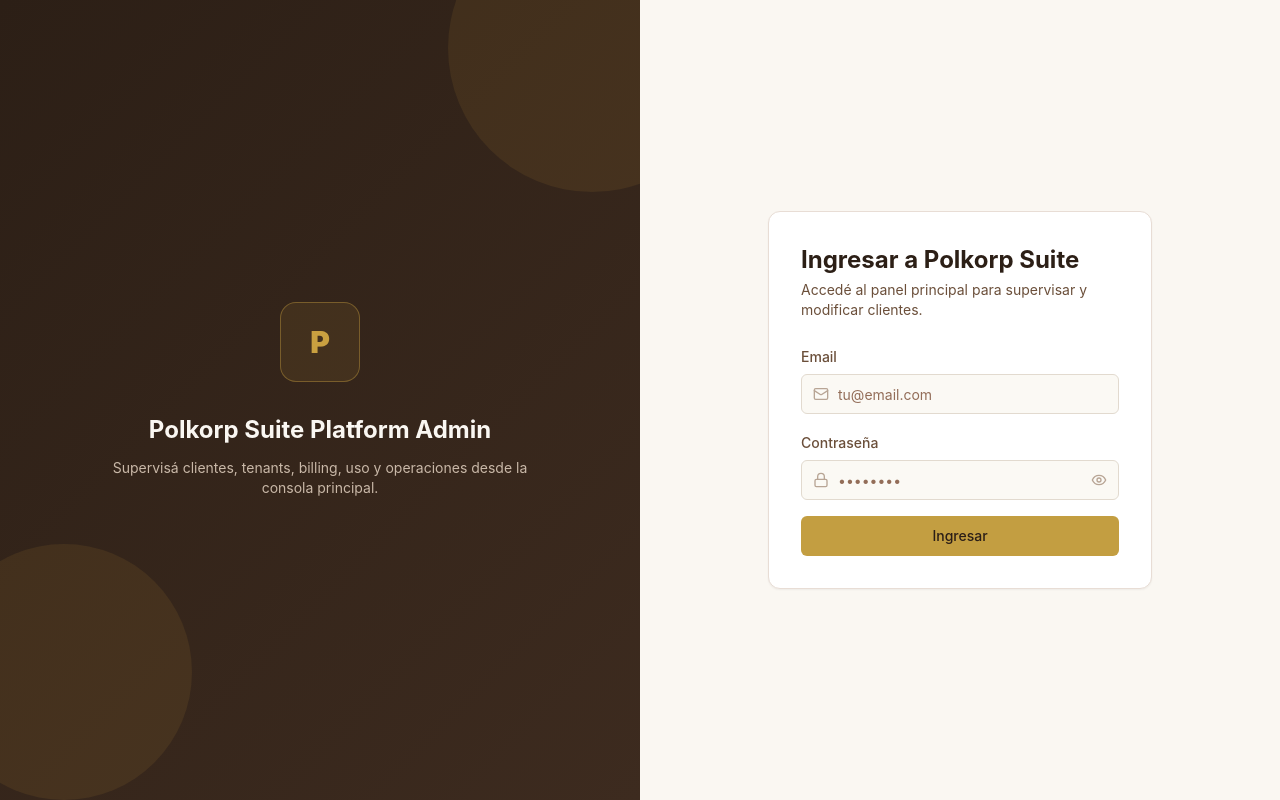
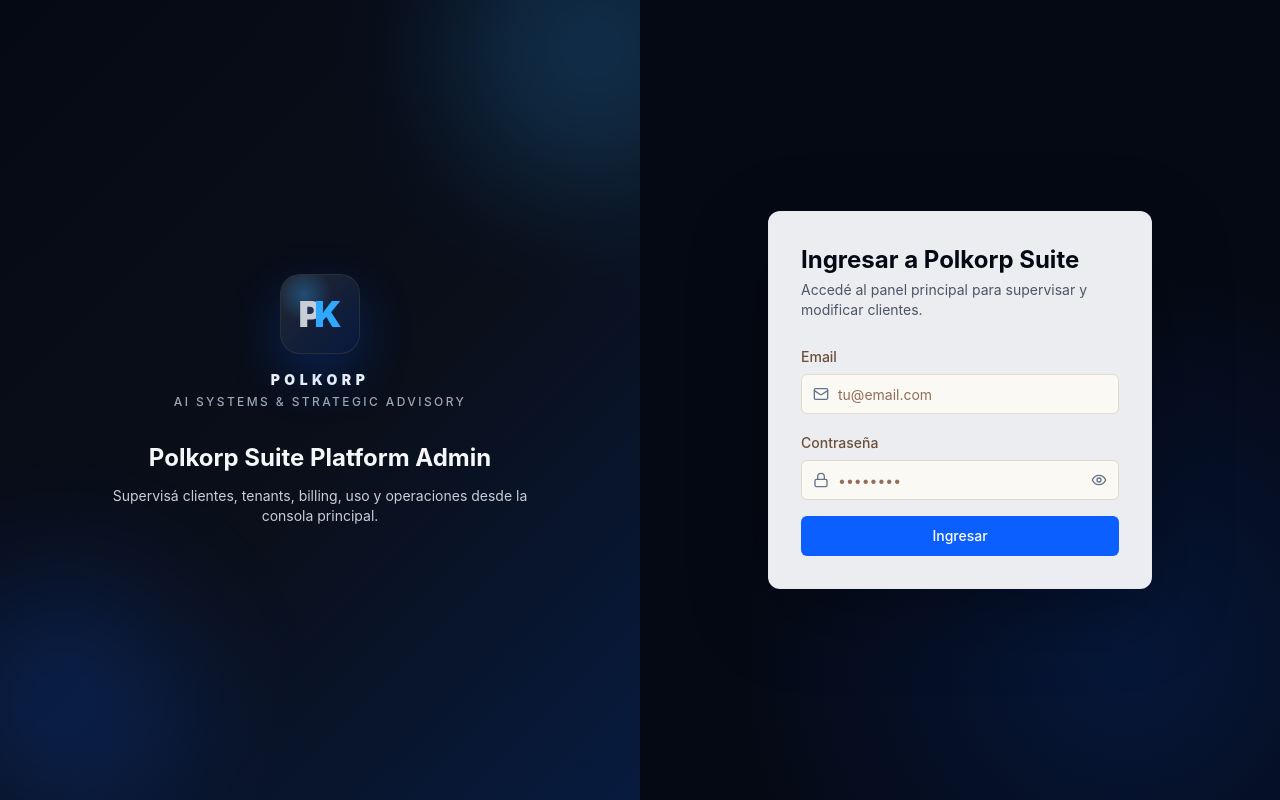
Before and after one commit to TheApostol/kairos, a Next.js app in the folder app/frontend/: page /dashboard/login in a window 1280 px wide. Built offline with nearby package versions, Linux system fonts and the light colour scheme; no server answers.

Commit message:
Apply Polkorp branding to dashboard

```diff
--- a/app/frontend/app/admin/page.tsx
+++ b/app/frontend/app/admin/page.tsx
@@ -2,6 +2,7 @@
 
 import Link from 'next/link'
 import { useEffect, useState } from 'react'
+import { PolkorpBrandMark, PolkorpWordmark } from '@/components/PolkorpBrand'
 import { getPlatformLeadClient, getPlatformOrganizations, getPlatformSummary } from '@/lib/platformApi'
 
 export default function AdminDashboardPage() {
@@ -25,45 +26,49 @@ export default function AdminDashboardPage() {
   }, [])
 
   return (
-    <main className="min-h-screen bg-[#07080b] text-[#f7f2e8]">
+    <main className="min-h-screen bg-[#050914] text-[#F5F7FA]">
+      <div className="pointer-events-none fixed inset-0 bg-[radial-gradient(circle_at_12%_8%,rgba(47,168,255,0.18),transparent_30%),radial-gradient(circle_at_86%_18%,rgba(11,95,255,0.14),transparent_28%),linear-gradient(180deg,rgba(10,15,26,0),rgba(10,15,26,0.82))]" />
       <div className="mx-auto max-w-7xl px-6 py-8">
-        <header className="mb-8 flex flex-col gap-4 md:flex-row md:items-center md:justify-between">
-          <div>
-            <p className="text-sm uppercase tracking-[0.3em] text-[#c9a040]">Polkorp</p>
-            <h1 className="mt-2 text-4xl font-black tracking-tight">Platform Admin</h1>
-            <p className="mt-2 text-[#a79f91]">Control global de tenants, billing, uso, auditoría y clientes SaaS.</p>
+        <header className="relative mb-8 flex flex-col gap-5 md:flex-row md:items-center md:justify-between">
+          <div className="flex items-start gap-4">
+            <PolkorpBrandMark size="md" />
+            <div>
+              <PolkorpWordmark />
+              <h1 className="mt-4 text-4xl font-black tracking-tight text-[#F5F7FA]">Polkorp Suite</h1>
+              <p className="mt-2 max-w-2xl text-[#C9CED6]">Control global de tenants, billing, uso, auditoría y clientes SaaS.</p>
+            </div>
           </div>
           <div className="flex gap-3">
-            <Link href="/admin/organizations/new" className="rounded-xl bg-[#c9a040] px-4 py-3 font-bold text-black">Crear organización</Link>
-            <Link href="/admin/products/check" className="rounded-xl border border-white/15 px-4 py-3 font-bold text-white">SKU / imágenes</Link>
+            <Link href="/admin/organizations/new" className="rounded-xl bg-[#0B5FFF] px-4 py-3 font-bold text-white shadow-[0_14px_40px_rgba(11,95,255,0.28)] transition hover:bg-[#084ED6]">Crear organización</Link>
+            <Link href="/admin/products/check" className="rounded-xl border border-white/15 px-4 py-3 font-bold text-[#F5F7FA] transition hover:border-[#2FA8FF]/60 hover:text-[#2FA8FF]">SKU / imágenes</Link>
           </div>
         </header>
 
-        {error && <div className="mb-6 rounded-xl border border-red-500/30 bg-red-500/10 p-4 text-red-200">{error}</div>}
+        {error && <div className="relative mb-6 rounded-xl border border-red-500/30 bg-red-500/10 p-4 text-red-200">{error}</div>}
 
-        <section className="grid gap-4 md:grid-cols-4">
+        <section className="relative grid gap-4 md:grid-cols-4">
           <Kpi label="Organizaciones" value={summary?.organizations_total ?? '—'} />
           <Kpi label="Activas" value={summary?.organizations_active ?? '—'} />
           <Kpi label="Trials" value={summary?.organizations_trialing ?? '—'} />
           <Kpi label="Past due" value={summary?.subscriptions_past_due ?? '—'} />
         </section>
 
-        <section className="mt-6 grid gap-6 lg:grid-cols-[1.2fr_0.8fr]">
-          <div className="rounded-3xl border border-white/10 bg-white/[0.04] p-5">
+        <section className="relative mt-6 grid gap-6 lg:grid-cols-[1.2fr_0.8fr]">
+          <div className="rounded-2xl border border-white/10 bg-white/[0.04] p-5 shadow-[0_20px_80px_rgba(0,0,0,0.18)]">
             <div className="mb-4 flex items-center justify-between">
               <h2 className="text-xl font-bold">Organizaciones recientes</h2>
-              <Link href="/admin/organizations/new" className="text-sm font-semibold text-[#c9a040]">Nueva</Link>
+              <Link href="/admin/organizations/new" className="text-sm font-semibold text-[#2FA8FF]">Nueva</Link>
             </div>
             <div className="overflow-x-auto">
               <table className="w-full text-sm">
-                <thead className="text-left text-[#a79f91]"><tr><th className="py-2">Cliente</th><th>Plan</th><th>Tier</th><th>Admin cliente</th></tr></thead>
+                <thead className="text-left text-[#9BA6B6]"><tr><th className="py-2">Cliente</th><th>Plan</th><th>Tier</th><th>Admin cliente</th></tr></thead>
                 <tbody>
                   {organizations.map((org) => (
                     <tr key={org.id} className="border-t border-white/10">
-                      <td className="py-3"><div className="font-semibold">{org.name}</div><div className="text-xs text-[#a79f91]">{org.slug}</div></td>
+                      <td className="py-3"><div className="font-semibold">{org.name}</div><div className="text-xs text-[#9BA6B6]">{org.slug}</div></td>
                       <td>{org.plan ?? 'starter'}</td>
                       <td>{org.customer_tier ?? 'standard'}</td>
-                      <td><Link className="text-[#c9a040]" href={org.admin_path || `/${org.slug}/admin`}>{org.admin_path || `/${org.slug}/admin`}</Link></td>
+                      <td><Link className="text-[#2FA8FF]" href={org.admin_path || `/${org.slug}/admin`}>{org.admin_path || `/${org.slug}/admin`}</Link></td>
                     </tr>
                   ))}
                 </tbody>
@@ -71,16 +76,16 @@ export default function AdminDashboardPage() {
             </div>
           </div>
 
-          <div className="rounded-3xl border border-[#c9a040]/30 bg-[#c9a040]/10 p-5">
-            <p className="text-xs uppercase tracking-[0.25em] text-[#f2cb68]">Lead client</p>
+          <div className="rounded-2xl border border-[#2FA8FF]/30 bg-[#0B5FFF]/10 p-5 shadow-[0_20px_80px_rgba(11,95,255,0.12)]">
+            <p className="text-xs uppercase tracking-[0.25em] text-[#2FA8FF]">Lead client</p>
             <h2 className="mt-2 text-2xl font-black">{leadClient?.name || 'Kairos'}</h2>
-            <p className="mt-2 text-sm text-[#d8cbb8]">Tenant de referencia para validar funcionalidades antes de replicarlas a clientes Polkorp.</p>
-            <div className="mt-5 space-y-2 text-sm text-[#d8cbb8]">
+            <p className="mt-2 text-sm text-[#C9CED6]">Tenant de referencia para validar funcionalidades antes de replicarlas a clientes Polkorp.</p>
+            <div className="mt-5 space-y-2 text-sm text-[#C9CED6]">
               <div><b>Slug:</b> {leadClient?.slug || 'kairos'}</div>
               <div><b>Plan:</b> {leadClient?.plan || 'pro'}</div>
               <div><b>Admin:</b> {leadClient?.admin_path || '/kairos/admin'}</div>
             </div>
-            <Link href={leadClient?.admin_path || '/kairos/admin'} className="mt-5 inline-flex rounded-xl bg-[#c9a040] px-4 py-3 font-bold text-black">Abrir Kairos</Link>
+            <Link href={leadClient?.admin_path || '/kairos/admin'} className="mt-5 inline-flex rounded-xl bg-[#2FA8FF] px-4 py-3 font-bold text-[#050914] transition hover:bg-[#75C8FF]">Abrir Kairos</Link>
           </div>
         </section>
       </div>
@@ -90,8 +95,8 @@ export default function AdminDashboardPage() {
 
 function Kpi({ label, value }: { label: string; value: any }) {
   return (
-    <div className="rounded-3xl border border-white/10 bg-white/[0.04] p-5">
-      <p className="text-sm text-[#a79f91]">{label}</p>
+    <div className="rounded-2xl border border-white/10 bg-white/[0.04] p-5">
+      <p className="text-sm text-[#9BA6B6]">{label}</p>
       <div className="mt-2 text-3xl font-black">{value}</div>
     </div>
   )
--- a/app/frontend/app/login/page.tsx
+++ b/app/frontend/app/login/page.tsx
@@ -8,6 +8,7 @@ import { useAuth } from '@/contexts/AuthContext'
 import { Button } from '@/components/ui/button'
 import { Input } from '@/components/ui/input'
 import { Label } from '@/components/ui/label'
+import { PolkorpBrandMark, PolkorpWordmark } from '@/components/PolkorpBrand'
 import { Loader2, Mail, Lock, Eye, EyeOff } from 'lucide-react'
 
 export default function LoginPage() {
@@ -43,26 +44,44 @@ function LoginForm() {
     router.replace(nextPath)
   }
 
+  const shellStyle = isPlatformLogin
+    ? {
+        background:
+          'radial-gradient(circle at 18% 12%, rgba(47,168,255,0.18), transparent 32%), radial-gradient(circle at 88% 82%, rgba(11,95,255,0.16), transparent 30%), #050914',
+      }
+    : { backgroundColor: '#FAF7F2' }
+
   return (
-    <div className="flex min-h-screen" style={{ backgroundColor: '#FAF7F2' }}>
+    <div className="flex min-h-screen" style={shellStyle}>
       <div
         className="hidden lg:flex lg:w-1/2 flex-col items-center justify-center relative overflow-hidden px-12"
-        style={{ background: 'linear-gradient(135deg, #2C1F16 0%, #3D2B1F 100%)' }}
+        style={{
+          background: isPlatformLogin
+            ? 'linear-gradient(135deg, #050914 0%, #0A0F1A 55%, #071B3F 100%)'
+            : 'linear-gradient(135deg, #2C1F16 0%, #3D2B1F 100%)',
+        }}
       >
-        <div className="absolute -top-24 -right-24 w-72 h-72 rounded-full opacity-10" style={{ backgroundColor: '#C9A040' }} />
-        <div className="absolute bottom-0 -left-16 w-64 h-64 rounded-full opacity-10" style={{ backgroundColor: '#C9A040' }} />
+        <div
+          className="absolute -right-24 -top-24 h-72 w-72 rounded-full opacity-20 blur-3xl"
+          style={{ backgroundColor: isPlatformLogin ? '#2FA8FF' : '#C9A040' }}
+        />
+        <div
+          className="absolute -bottom-8 -left-16 h-64 w-64 rounded-full opacity-20 blur-3xl"
+          style={{ backgroundColor: isPlatformLogin ? '#0B5FFF' : '#C9A040' }}
+        />
         <div className="relative z-10 text-center max-w-md">
           {isPlatformLogin ? (
-            <div className="mx-auto mb-8 flex h-20 w-20 items-center justify-center rounded-2xl border border-[#C9A040]/40 bg-[#C9A040]/10 text-3xl font-black text-[#C9A040]">
-              P
+            <div className="mb-8 flex flex-col items-center gap-4">
+              <PolkorpBrandMark size="lg" />
+              <PolkorpWordmark />
             </div>
           ) : (
             <Image src="/dashboard/logo.svg" alt="Kairos Distribuidora" width={260} height={90} priority className="h-20 w-auto mx-auto mb-8" />
           )}
-          <h2 className="text-2xl font-bold mb-3" style={{ color: '#FAF7F2' }}>
+          <h2 className="mb-3 text-2xl font-bold" style={{ color: isPlatformLogin ? '#F5F7FA' : '#FAF7F2' }}>
             {isPlatformLogin ? 'Polkorp Suite Platform Admin' : 'Gestioná tu negocio mayorista'}
           </h2>
-          <p className="text-sm" style={{ color: '#C9B8A8' }}>
+          <p className="text-sm" style={{ color: isPlatformLogin ? '#C9CED6' : '#C9B8A8' }}>
             {isPlatformLogin
               ? 'Supervisá clientes, tenants, billing, uso y operaciones desde la consola principal.'
               : 'Leads, pedidos, catálogo y equipo, todo en un solo lugar.'}
@@ -74,18 +93,23 @@ function LoginForm() {
         <div className="w-full max-w-sm">
           <div className="flex justify-center mb-6 lg:hidden">
             {isPlatformLogin ? (
-              <div className="flex h-14 w-14 items-center justify-center rounded-xl bg-[#2C1F16] text-2xl font-black text-[#C9A040]">
-                P
-              </div>
+              <PolkorpBrandMark size="sm" />
             ) : (
               <Image src="/dashboard/logo.svg" alt="Kairos Distribuidora" width={220} height={80} priority className="h-16 w-auto" />
             )}
           </div>
-          <div className="rounded-xl shadow-sm p-6 sm:p-8" style={{ backgroundColor: '#fff', border: '1px solid #E8DDD5' }}>
-            <h1 className="text-2xl font-bold mb-1" style={{ color: '#2C1F16' }}>
+          <div
+            className="rounded-xl p-6 shadow-sm sm:p-8"
+            style={{
+              backgroundColor: isPlatformLogin ? 'rgba(245,247,250,0.96)' : '#fff',
+              border: isPlatformLogin ? '1px solid rgba(201,206,214,0.18)' : '1px solid #E8DDD5',
+              boxShadow: isPlatformLogin ? '0 24px 80px rgba(0,0,0,0.32)' : undefined,
+            }}
+          >
+            <h1 className="text-2xl font-bold mb-1" style={{ color: isPlatformLogin ? '#050914' : '#2C1F16' }}>
               {isPlatformLogin ? 'Ingresar a Polkorp Suite' : 'Iniciar sesión'}
             </h1>
-            <p className="text-sm mb-6" style={{ color: '#6B4F3A' }}>
+            <p className="text-sm mb-6" style={{ color: isPlatformLogin ? '#4B5565' : '#6B4F3A' }}>
               {isPlatformLogin ? 'Accedé al panel principal para supervisar y modificar clientes.' : 'Accedé a tu panel de Kairos CRM'}
             </p>
 
@@ -93,7 +117,7 @@ function LoginForm() {
               <div className="space-y-1.5">
                 <Label htmlFor="email">Email</Label>
                 <div className="relative">
-                  <Mail className="pointer-events-none absolute left-3 top-1/2 -translate-y-1/2 w-4 h-4" style={{ color: '#B8A595' }} />
+                  <Mail className="pointer-events-none absolute left-3 top-1/2 -translate-y-1/2 w-4 h-4" style={{ color: isPlatformLogin ? '#64748B' : '#B8A595' }} />
                   <Input
                     id="email"
                     type="email"
@@ -109,7 +133,7 @@ function LoginForm() {
               <div className="space-y-1.5">
                 <Label htmlFor="password">Contraseña</Label>
                 <div className="relative">
-                  <Lock className="pointer-events-none absolute left-3 top-1/2 -translate-y-1/2 w-4 h-4" style={{ color: '#B8A595' }} />
+                  <Lock className="pointer-events-none absolute left-3 top-1/2 -translate-y-1/2 w-4 h-4" style={{ color: isPlatformLogin ? '#64748B' : '#B8A595' }} />
                   <Input
                     id="password"
                     type={showPassword ? 'text' : 'password'}
@@ -124,7 +148,7 @@ function LoginForm() {
                     type="button"
                     onClick={() => setShowPassword((v) => !v)}
                     className="absolute right-3 top-1/2 -translate-y-1/2"
-                    style={{ color: '#B8A595' }}
+                    style={{ color: isPlatformLogin ? '#64748B' : '#B8A595' }}
                     tabIndex={-1}
                     aria-label={showPassword ? 'Ocultar contraseña' : 'Mostrar contraseña'}
                   >
@@ -137,7 +161,15 @@ function LoginForm() {
                 <p className="text-sm text-red-600">{error}</p>
               )}
 
-              <Button type="submit" className="w-full" disabled={loading}>
+              <Button
+                type="submit"
+                className={
+                  isPlatformLogin
+                    ? 'w-full bg-[#0B5FFF] text-white hover:bg-[#084ED6]'
+                    : 'w-full'
+                }
+                disabled={loading}
+              >
                 {loading ? <Loader2 className="w-4 h-4 mr-2 animate-spin" /> : null}
                 Ingresar
               </Button>
--- /dev/null
+++ b/app/frontend/components/PolkorpBrand.tsx
@@ -0,0 +1,40 @@
+type PolkorpBrandMarkProps = {
+  size?: 'sm' | 'md' | 'lg'
+  className?: string
+}
+
+const markSizes = {
+  sm: 'h-12 w-12 rounded-xl text-2xl',
+  md: 'h-16 w-16 rounded-2xl text-3xl',
+  lg: 'h-20 w-20 rounded-[20px] text-4xl',
+}
+
+export function PolkorpBrandMark({ size = 'md', className = '' }: PolkorpBrandMarkProps) {
+  return (
+    <div
+      aria-label="Polkorp"
+      className={`relative flex shrink-0 items-center justify-center overflow-hidden border border-white/15 bg-[#050914] shadow-[0_20px_50px_rgba(11,95,255,0.25)] ${markSizes[size]} ${className}`}
+    >
+      <div className="absolute inset-0 bg-[radial-gradient(circle_at_30%_25%,rgba(47,168,255,0.32),transparent_34%),linear-gradient(135deg,rgba(255,255,255,0.12),rgba(11,95,255,0.18))]" />
+      <span className="relative translate-x-1 font-black tracking-normal text-[#C9CED6]">P</span>
+      <b className="relative -translate-x-1 font-black tracking-normal text-[#2FA8FF]">K</b>
+    </div>
+  )
+}
+
+type PolkorpWordmarkProps = {
+  compact?: boolean
+}
+
+export function PolkorpWordmark({ compact = false }: PolkorpWordmarkProps) {
+  return (
+    <div className={compact ? 'leading-tight' : 'leading-tight'}>
+      <div className="text-sm font-black uppercase tracking-[0.32em] text-[#F5F7FA]">Polkorp</div>
+      {!compact && (
+        <div className="mt-1 text-xs font-medium uppercase tracking-[0.2em] text-[#9BA6B6]">
+          AI Systems & Strategic Advisory
+        </div>
+      )}
+    </div>
+  )
+}
```
